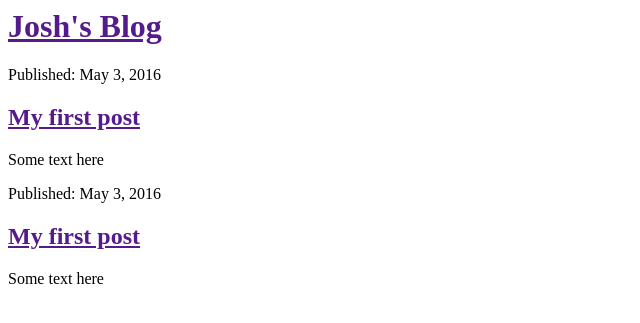
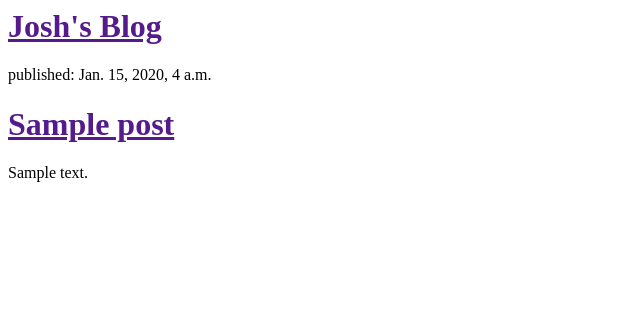
Before and after one commit to jpanknin/my-first-blog, a Django app: template blog/templates/blog/post_list.html in a window 1280 px wide. Shown: the top 323 px of the page, without its empty margins (0-640 px from the left). Run offline with Django 3.2, Linux system fonts and the light colour scheme; the template is opened without the code that fills it: values that come from a table or form of the project are taken from there, others are empty; tables that the repository leaves empty hold one stand-in row (values such as "Sample post").

Commit message:
Modified templates to display posts from database

```diff
--- a/blog/templates/blog/post_list.html
+++ b/blog/templates/blog/post_list.html
@@ -7,17 +7,13 @@
 			<h1><a href="">Josh's Blog</a></h1>
 		</div>
 
-		<div>
-			<p>Published: May 3, 2016</p>
-			<h2><a href="">My first post</a></h2>
-			<p>Some text here</p>
-		</div>
+		{% for post in posts %}
+			<div>
+				<p>published: {{ post.published_date }}</p>
+				<h1><a href="">{{ post.title }}</a></h1>
+				<p>{{ post.text|linebreaks }}</p>
 
-		<div>
-			<p>Published: May 3, 2016</p>
-			<h2><a href="">My first post</a></h2>
-			<p>Some text here</p>
-		</div>
-
+			</div>
+		{% endfor %}
 	</body>
 </html>
--- a/blog/views.py
+++ b/blog/views.py
@@ -1,4 +1,7 @@
 from django.shortcuts import render
+from django.utils import timezone
+from .models import Post
 
 def post_list(request):
-	return render(request, 'blog/post_list.html', {})
+	posts = Post.objects.filter(published_date__lte=timezone.now()).order_by('published_date')
+	return render(request, 'blog/post_list.html', {'posts': posts})
```
